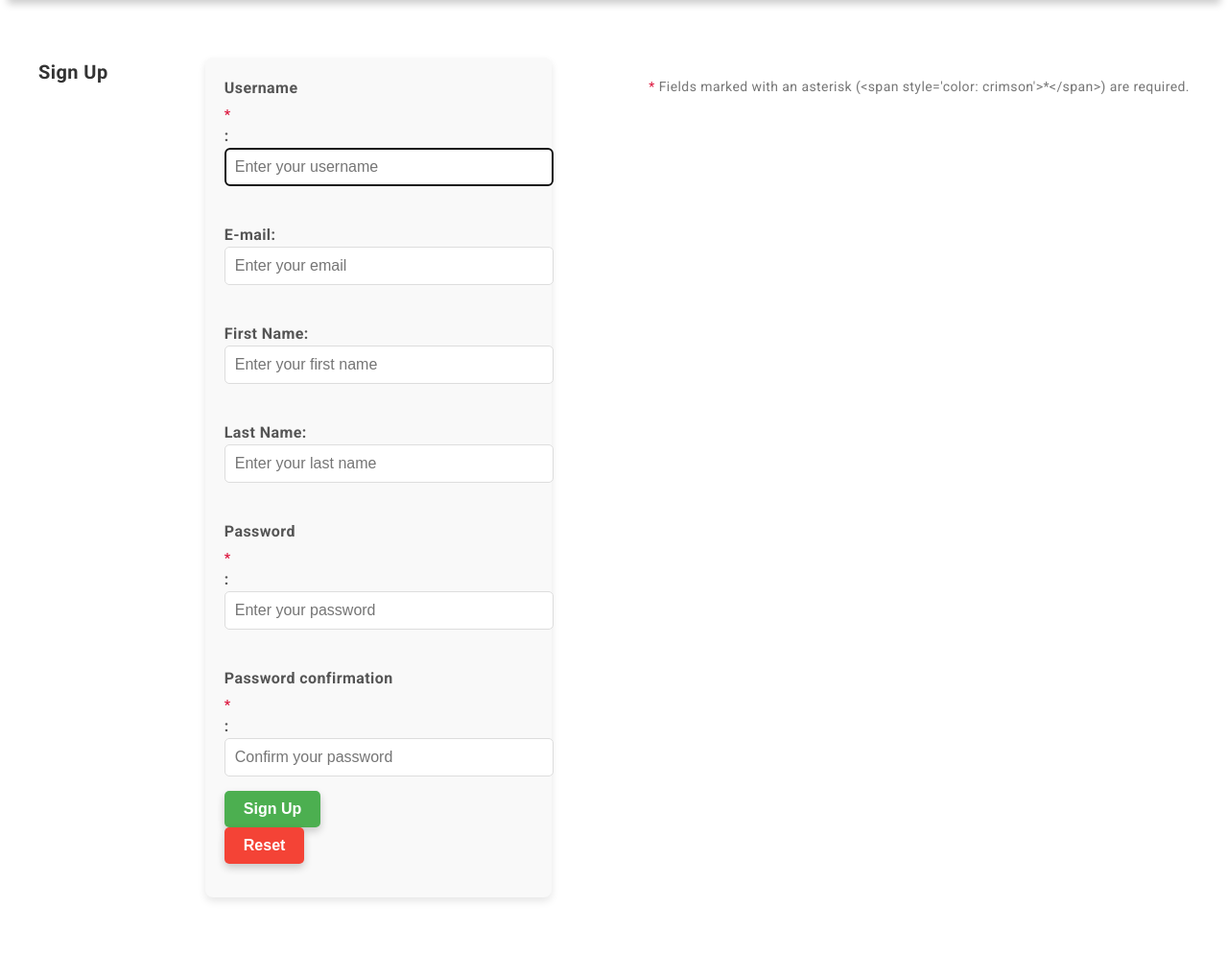
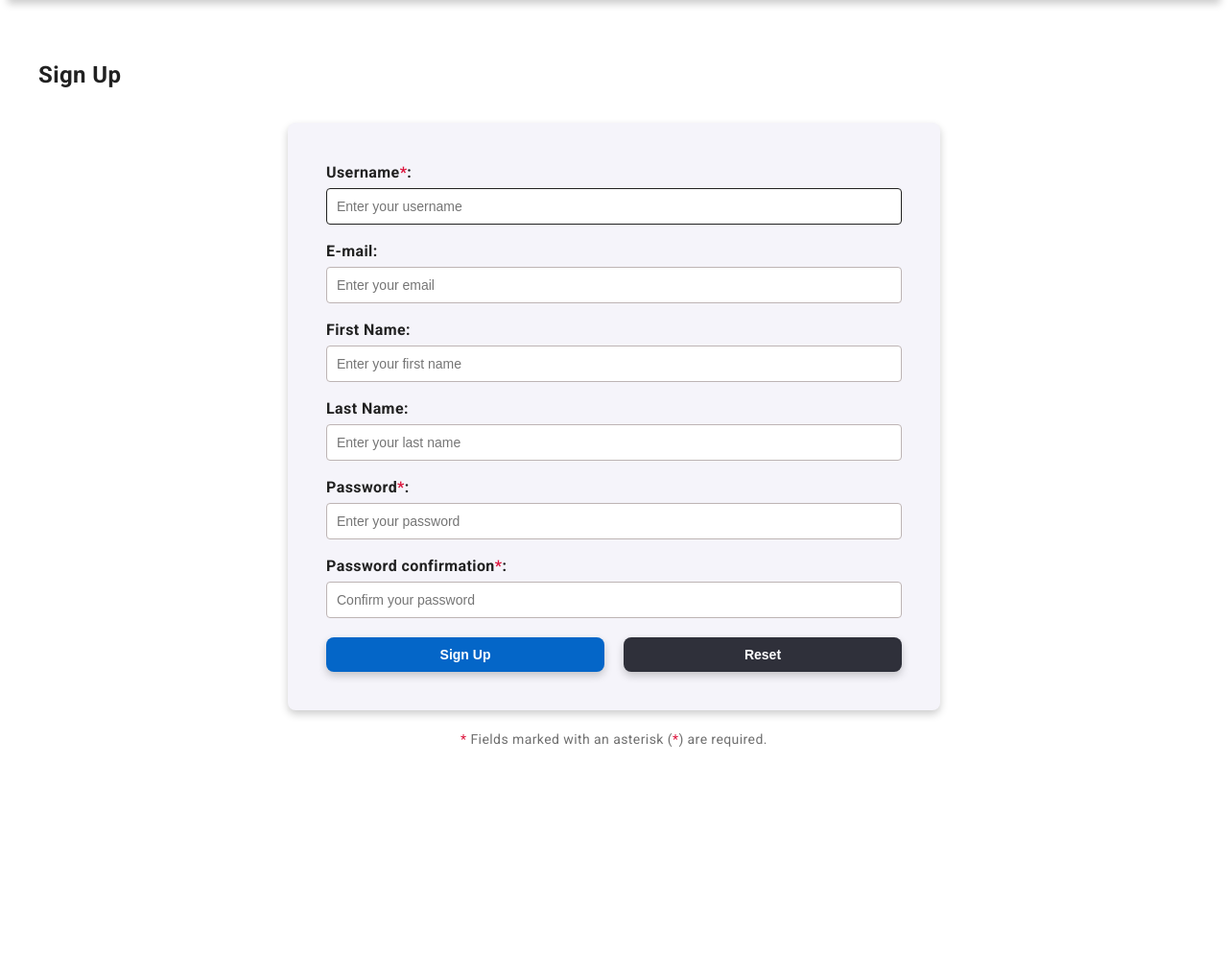
Before and after one commit to alex-nuclearboy/nexus-suite-app, a Django app: page /users/signup/ in a window 1280 px wide. Shown: the part 119-1114 px from the top of the page at 96% size. After the commit the page ends 897 px from the top, so only its background shows below. Run offline with Django 5.2, Linux system fonts and the light colour scheme.

Commit message:
Styling the sign up page

```diff
--- a/users/static/users/styles.css
+++ b/users/static/users/styles.css
@@ -1,85 +1,66 @@
-/* Загальні стилі для контейнера форми */
+/* ======================== */
+/* Registration Page Styles */
+/* ======================== */
+
 form {
-    max-width: 500px;
+    background-color: var(--color-bg-light);
+    border: none;
+    border-radius: 8px;
+    max-width: 600px;
     margin: 0 auto;
-    padding: 20px;
-    background-color: #f9f9f9;
-    border-radius: 8px;
-    box-shadow: 0 4px 8px rgba(0, 0, 0, 0.1);
+    padding: 40px;
+    box-shadow: var(--element-shadow);
 }
 
-/* Стилі для заголовка */
-h2 {
-    text-align: center;
-    color: #333;
-    font-family: 'Roboto', sans-serif;
+.form-field {
+    display: flex;
+    flex-direction: column;
+    margin-bottom: 16px;
 }
 
-/* Стилі для елементів форми */
-form div {
-    margin-bottom: 15px;
+.form-field label {
+    color: var(--color-primary);
+    font-size: var(--font-size-base);
+    font-weight: var(--font-weight-bold);
+    margin-bottom: 4px;
 }
 
-form label {
-    display: block;
-    font-weight: 600;
-    color: #555;
-    margin-bottom: 5px;
-}
-
+/* Input fields styling */
 form input[type="text"],
 form input[type="email"],
 form input[type="password"] {
     width: 100%;
     padding: 10px;
-    border: 1px solid #ddd;
-    border-radius: 5px;
-    font-size: 16px;
+    background-color: var(--color-light);
+    color: var(--color-primary);
+    font-size: var(--font-size-sm);
+    border: 1px solid var(--color-border);
+    border-radius: 4px;
+    box-sizing: border-box;
+    outline: none;
 }
 
-/* Стиль для кнопок */
-.grid button {
-    padding: 10px 20px;
-    border: none;
-    border-radius: 5px;
-    font-size: 16px;
-    font-weight: 600;
-    cursor: pointer;
+form input[type="text"]:focus,
+form input[type="email"]:focus,
+form input[type="password"]:focus {
+    border-color: var(--color-primary);
 }
 
-.grid button[type="submit"] {
-    background-color: #4CAF50;
-    color: #fff;
-    margin-right: 10px;
+.grid {
+    display: flex;
+    gap: 20px;
+    justify-content: space-between;
+    margin-top: 20px;
 }
 
-.grid button[type="reset"] {
-    background-color: #f44336;
-    color: #fff;
+.grid button {
+    flex: 1;
 }
 
-.grid button:hover {
-    opacity: 0.9;
-}
-
-/* Стилі для примітки */
+/* Note styling */
 .note {
-    font-size: 14px;
-    color: #777;
+    color: var(--color-secondary);
+    font-size: var(--font-size-sm);
     text-align: center;
     margin-top: 20px;
 }
-
-/* Червона зірочка для обов'язкових полів */
-label span {
-    color: crimson;
-    font-size: 1.1em;
-}
-
-/* Додатковий стиль для повідомлень про помилки */
-form span {
-    color: crimson;
-    font-size: 14px;
-    margin-top: 5px;
-    display: block;
-}
--- a/users/templates/users/signup.html
+++ b/users/templates/users/signup.html
@@ -1,61 +1,59 @@
 {% extends "newsapp/base.html" %}
 {% load static %}
 
-{% block title %}{{ translations.sign_up }} {% endblock %}
+{% block title %} {{ translations.sign_up }} {% endblock %}
 
 {% block style %}
-    <link rel="stylesheet" type="text/css" href="{% static 'users/styles.css' %}">
+<link rel="stylesheet" type="text/css" href="{% static 'users/styles.css' %}" />
 {% endblock %}
 
 {% block content %}
-
+<main>
     <div>
-    <h2>{{ translations.sign_up }}</h2>
+        <h1>{{ translations.sign_up }}</h1>
     </div>
 
     <form method="post" action="{% url 'users:signup' %}">
         {% csrf_token %}
-    <div>
-        <label>{{ translations.username }}<span style="color: crimson;">*</span>:
+
+        <div class="form-field">
+            <label for="id_username">{{ translations.username }}<span style="color: crimson">*</span>:</label>
             {{ form.username }}
-        </label>
         </div>
-    <br>
-    <div>
-        <label>{{ translations.email }}:
+
+        <div class="form-field">
+            <label for="id_email">{{ translations.email }}:</label>
             {{ form.email }}
-        </label>
         </div>
-    <br>
-    <div>
-        <label>{{ translations.first_name }}:
+
+        <div class="form-field">
+            <label for="id_first_name">{{ translations.first_name }}:</label>
             {{ form.first_name }}
-        </label>
         </div>
-    <br>
-    <div>
-        <label>{{ translations.last_name }}:
+
+        <div class="form-field">
+            <label for="id_last_name">{{ translations.last_name }}:</label>
             {{ form.last_name }}
-        </label>
         </div>
-    <br>
-    <div>
-        <label>{{ translations.password }}<span style="color: crimson;">*</span>:
+
+        <div class="form-field">
+            <label for="id_password1">{{ translations.password }}<span style="color: crimson">*</span>:</label>
             {{ form.password1 }}
-        </label>
         </div>
-    <br>
-    <div>
-        <label>{{ translations.password_conf }}<span style="color: crimson;">*</span>:
+
+        <div class="form-field">
+            <label for="id_password2">{{ translations.password_conf }}<span style="color: crimson">*</span>:</label>
             {{ form.password2 }}
-        </label>
         </div>
-    <div class="grid">
+
+        <div class="grid button-group">
             <button type="submit">{{ translations.sign_up }}</button>
             <button type="reset">{{ translations.reset }}</button>
         </div>
     </form>
 
-<p class="note"><span style="color: crimson;">*</span> {{ translations.required_note }}</p>
-
+    <p class="note">
+        <span style="color: crimson">*</span> {{ translations.required_note|safe }}
+    </p>
+</main>
 {% endblock %}
```
Lines whose indentation alone changed are shown as unchanged.
